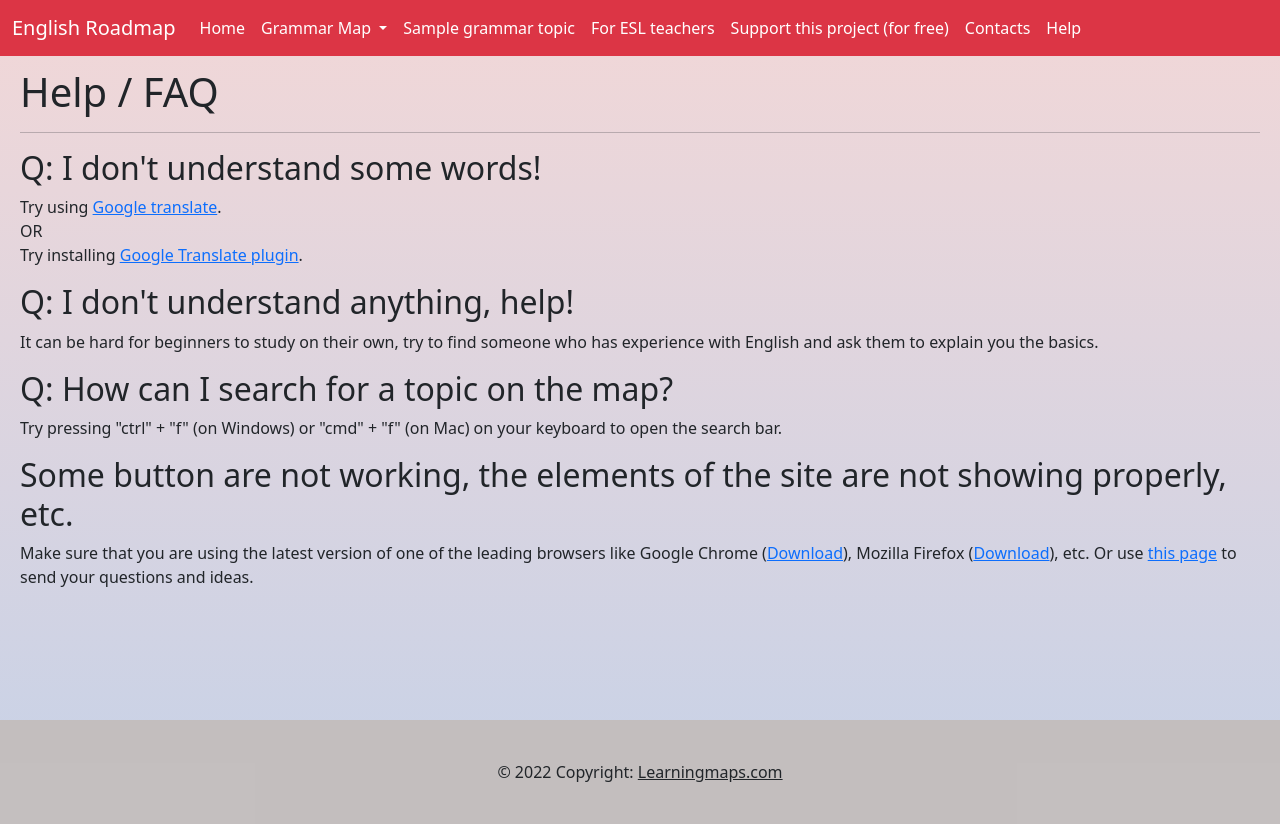
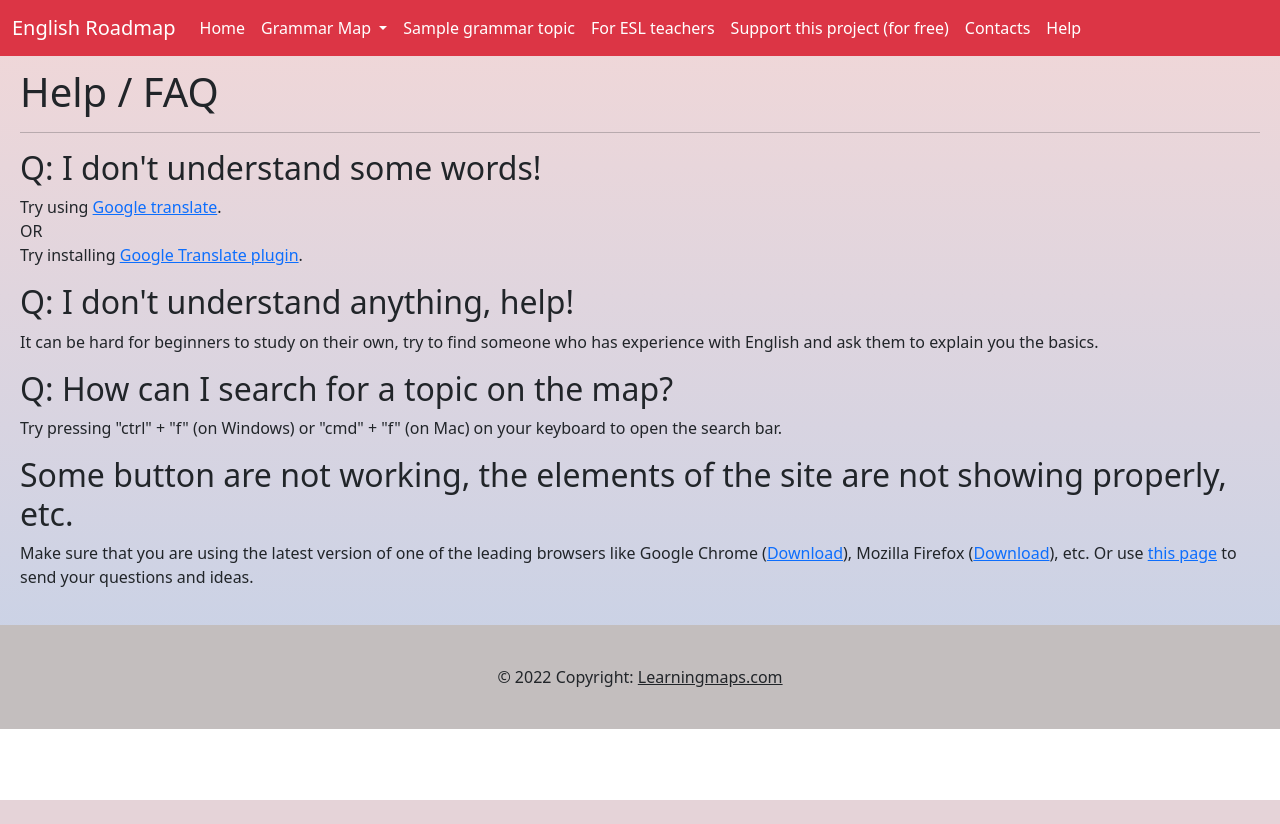
Before and after one commit to mrviktorv/learningroadmaps, a Django app: page /help/ in a window 1280 px wide. After the commit the page ends 800 px from the top, so only its background shows below. Run offline with Django 3.2, Linux system fonts and the light colour scheme.

Commit message:
sized pages + added analytics

```diff
--- a/englishmap/static/englishmap/layout.js
+++ b/englishmap/static/englishmap/layout.js
@@ -56,7 +56,7 @@ const topics = [
     },
     {
     id: 9,
-    topic: 'to be (present)',
+    topic: 'To be (present)',
     short: 'Am, is, are => I am, you are, he is, etc.',
     full: `We are not, We aren’t, We're not
     You are not, You aren’t, You're not
--- a/englishmap/templates/englishmap/Tasks.txt
+++ b/englishmap/templates/englishmap/Tasks.txt
@@ -1,5 +1,8 @@
 Home:
 - погираться со вставкой template в django (цикл)
+
+push modif
+annotation/plans for nearest future
 
 settings => static root
 requirements (pip freeze)
@@ -11,6 +14,7 @@ install and import/set django-heroku
 
 heroku run manage.py migrate
 heroku run bash => python manage.py createsuperuser
+ViktorV superadmin12345
 
 later: [set secret key] and debug value in heroku
 ? install postgres
@@ -34,6 +38,8 @@ Then:
 
 
 Later:
+- Footer always at the bottom
+- Dynamic title
 - Think about different perspectives: cordova app, server, routing, vue, how much python and js and vue do i want?
 - think how to rework the js layout+data script into python
 
--- a/englishmap/templates/englishmap/base.html
+++ b/englishmap/templates/englishmap/base.html
@@ -29,14 +29,14 @@
 
 
 <!-- Global site tag (gtag.js) - Google Analytics -->
-<!-- <script async src="https://www.googletagmanager.com/gtag/js?id=G-687LR5TBV4"></script>
+<script async src="https://www.googletagmanager.com/gtag/js?id=G-TVTM6DEGSD"></script>
 <script>
   window.dataLayer = window.dataLayer || [];
   function gtag(){dataLayer.push(arguments);}
   gtag('js', new Date());
 
-  gtag('config', 'G-687LR5TBV4');
-</script> -->
+  gtag('config', 'G-TVTM6DEGSD');
+</script>
 
 <style>
 
@@ -108,7 +108,7 @@
 
 
 
-<footer class="bg-light text-center text-lg-start" style="background-color: rgba(66, 50, 50, 0.315) !important">
+<footer id="footer" class="bg-light text-center text-lg-start" style="background-color: rgba(66, 50, 50, 0.315) !important">
     <div class="text-center p-3" >
       <br>
       © 2022 Copyright:
--- a/englishmap/templates/englishmap/for-teachers.html
+++ b/englishmap/templates/englishmap/for-teachers.html
@@ -34,7 +34,7 @@
 
 
 
-<div id="grad1" style="padding: 20px; height: 90%">
+<div id="grad1" style="padding: 20px">
   <br><br>
         <h2>Some useful sources for teachers:</h2>
         <p>
@@ -63,7 +63,7 @@
             </li>
 
         </ul>
-
+        <br><br><br><br>
 </div>
 
 
--- a/englishmap/templates/englishmap/help.html
+++ b/englishmap/templates/englishmap/help.html
@@ -32,7 +32,7 @@
 {% block content %}
 {% load static %}
 
-<div id="grad1" style="padding: 20px; height: 90%">
+<div id="grad1" style="padding: 20px">
     <br><br>
     <h1>Help / FAQ</h1>
     <hr>
--- a/englishmap/templates/englishmap/main.css
+++ b/englishmap/templates/englishmap/main.css
@@ -66,6 +66,12 @@
     top: 0;
     width: 100%;
     z-index: 8;
+  }
+
+  #footer {
+    position:absolute;
+    bottom:0;
+    width:100%;
   }
 
   .span-id {
--- a/englishmap/templates/englishmap/sample.html
+++ b/englishmap/templates/englishmap/sample.html
@@ -55,7 +55,7 @@
         <br>
         </p>
         <div>
-            <img src="https://amirrorofmind.files.wordpress.com/2018/06/ps.jpg">
+            <img src="https://amirrorofmind.files.wordpress.com/2018/06/ps.jpg"  style="width: 110%">
         </div>
 
         </div>
```
